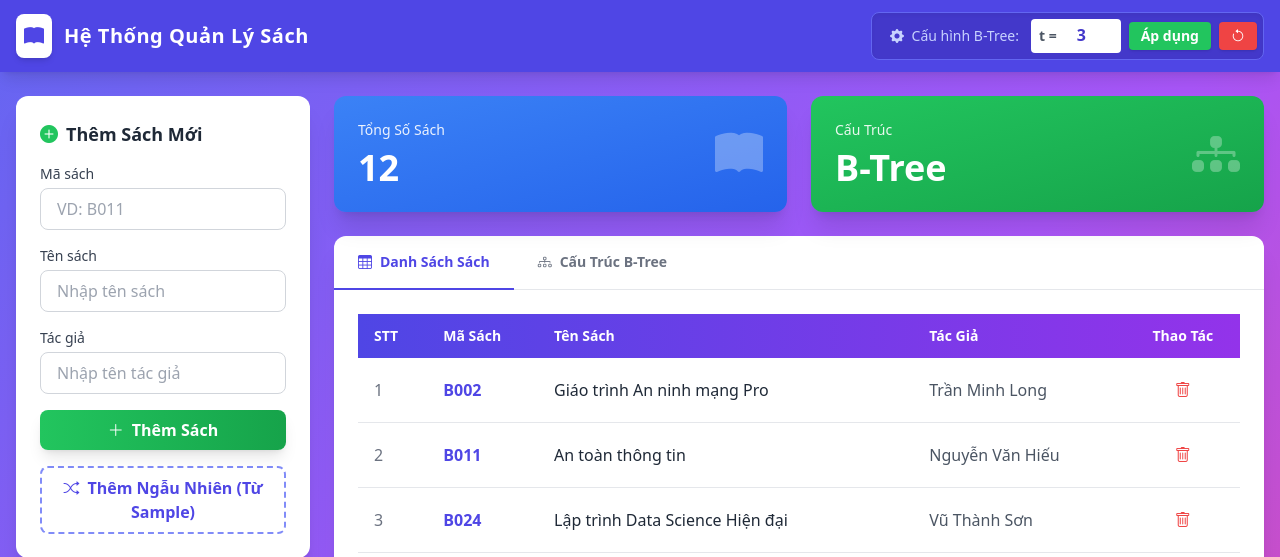
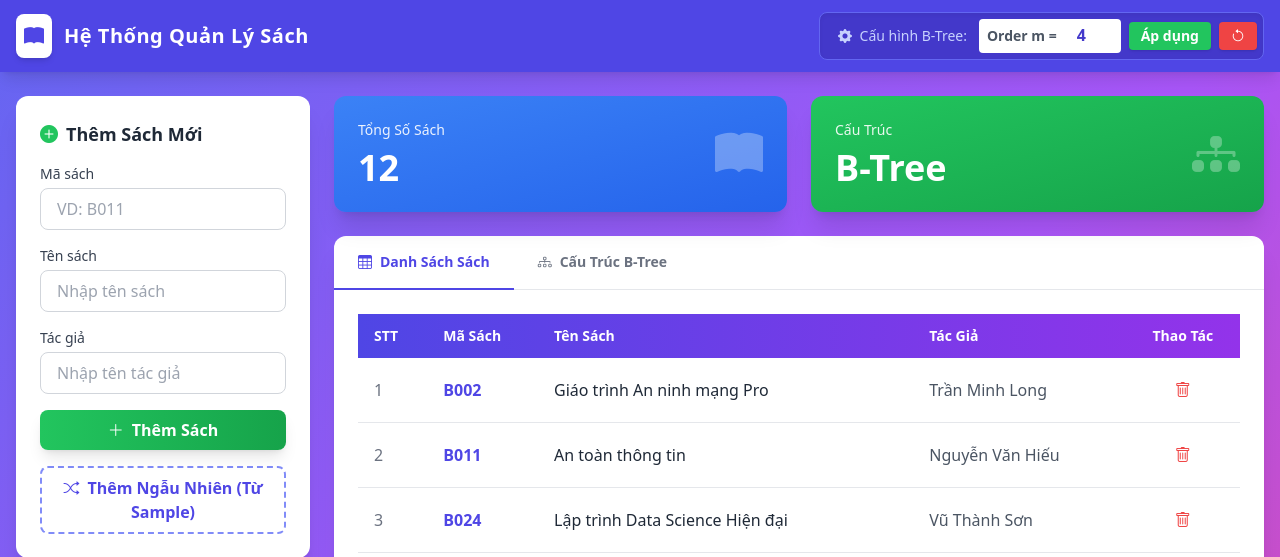
Before and after one commit to khanh291999/midterm_giaithuatnangcao, a Flask app: page / in a window 1280 px wide. Shown: the top 557 px of the page. Run offline with Flask 3, Linux system fonts and the light colour scheme; some libraries are stand-ins or nearby versions.

Commit message:
Update index.html

```diff
--- a/templates/index.html
+++ b/templates/index.html
@@ -284,10 +284,10 @@
                 </span>
 
                 <div class="flex items-center space-x-2 bg-white rounded px-2 py-1">
-                    <label for="degreeInput" class="text-gray-600 text-sm font-bold">t =</label>
-                    <input type="number" id="degreeInput" value="3" min="2" max="10"
+                    <label for="degreeInput" class="text-gray-600 text-sm font-bold">Order m =</label>
+                    <input type="number" id="degreeInput" value="4" min="4" max="20"
                            class="w-12 text-center text-indigo-700 font-bold focus:outline-none border-b-2 border-transparent focus:border-indigo-500 transition-colors"
-                           title="Nhập bậc tối thiểu (min degree)">
+                           title="Nhập Order m (Max Keys = m-1)">
                 </div>
 
                 <button onclick="updateDegree()"
```
